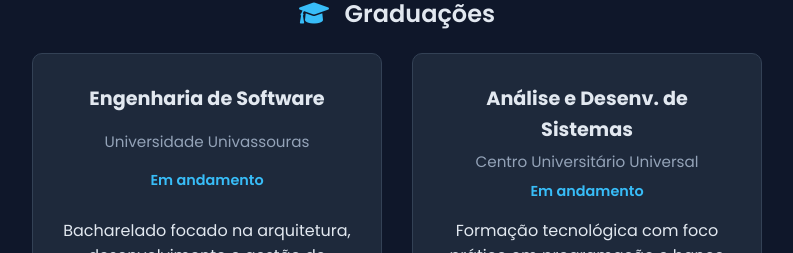
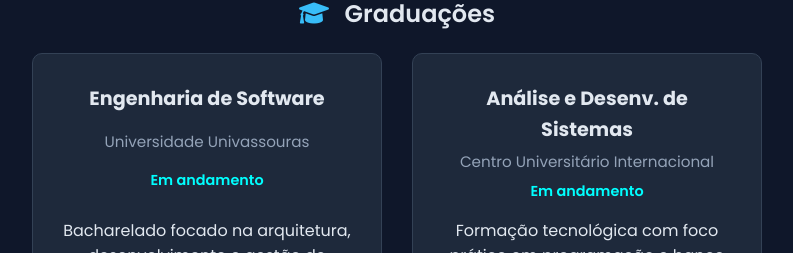
Before and after one commit to MarcosPires04/Portfolio-Page, a plain HTML site: page index.html in a window 1280 px wide. Shown: the part 1947-2200 px from the top of the page, without its empty margins (243-1036 px from the left). Drawn offline with Linux system fonts and the light colour scheme.

Commit message:
Corrigindo o HTML

```diff
--- a/index.html
+++ b/index.html
@@ -55,14 +55,14 @@
             <div class="edu-card">
                 <h3>Engenharia de Software</h3>
                 <span class="edu-school">Universidade Univassouras</span>
-                <span class="edu-year">Em andamento</span>
+                <span class="edu-year" style="color: aqua;">Em andamento</span>
                 <p>Bacharelado focado na arquitetura, desenvolvimento e gestão de sistemas complexos.</p>
             </div>
 
             <div class="edu-card">
                 <h3>Análise e Desenv. de Sistemas</h3>
-                <span class="edu-school">Centro Universitário Universal</span>
-                <span class="edu-year">Em andamento</span>
+                <span class="edu-school">Centro Universitário Internacional</span>
+                <span class="edu-year" style="color: aqua;">Em andamento</span>
                 <p>Formação tecnológica com foco prático em programação e banco de dados.</p>
             </div>
 
```
